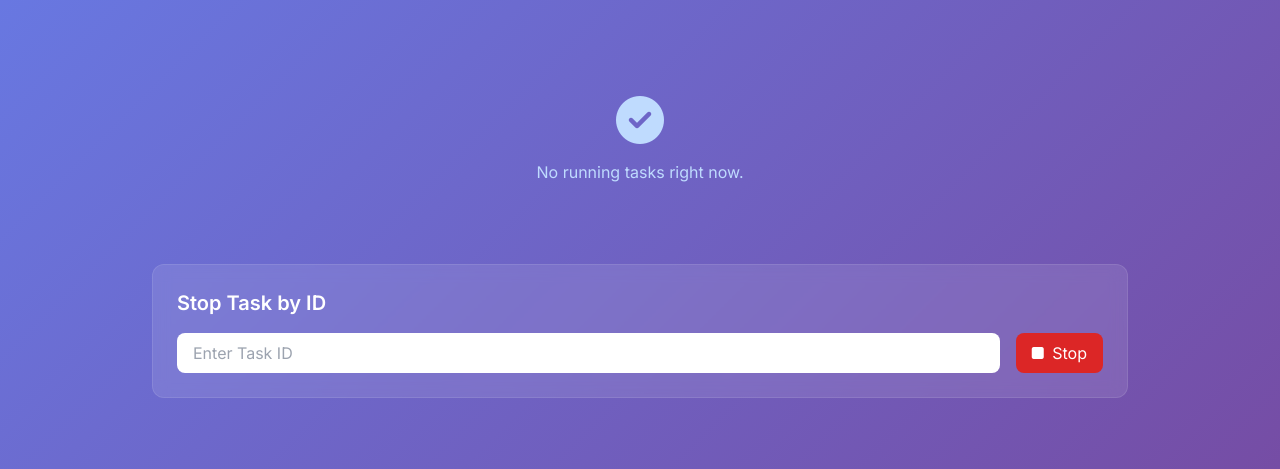
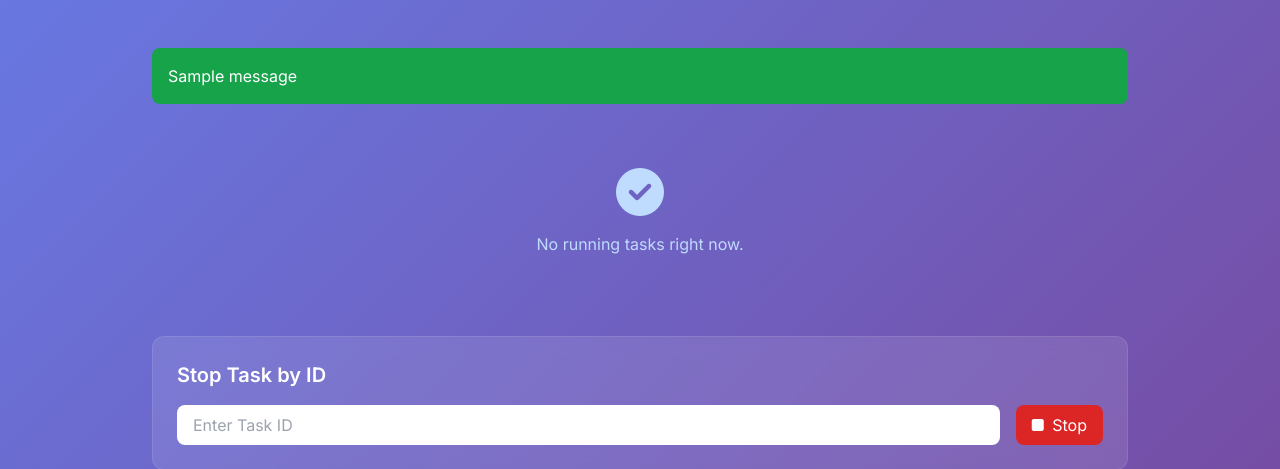
Before and after one commit to Roysujoy1447/New-Webx-Publicx, a Flask app: page /my_tasks in a window 1280 px wide. Shown: the part 256-725 px from the top of the page. Run offline with Flask 3, Linux system fonts and the light colour scheme; one stand-in notice (Sample message) is shown; some libraries are stand-ins or nearby versions.

Commit message:
Update my_tasks.html

```diff
--- a/templates/my_tasks.html
+++ b/templates/my_tasks.html
@@ -30,6 +30,20 @@
       </div>
     </header>
 
+    <!-- Flash Messages -->
+    {% with messages = get_flashed_messages(with_categories=true) %}
+      {% if messages %}
+        <div class="mb-4 space-y-2">
+          {% for category, message in messages %}
+            <div class="p-4 rounded-lg transition
+                        {% if category == 'success' %}bg-green-600 text-white{% else %}bg-red-600 text-white{% endif %}">
+              {{ message }}
+            </div>
+          {% endfor %}
+        </div>
+      {% endif %}
+    {% endwith %}
+
     <main>
       {% if tasks %}
         <div class="space-y-4">
@@ -40,7 +54,7 @@
               <p class="text-xs sm:text-sm text-blue-200">Type: {{ task.type }} | Status: {{ task.status }}</p>
             </div>
             <a href="/stop_task/{{ username }}/{{ task_id }}"
-               class="w-full sm:w-auto text-center px-4 py-2 bg-red-600 hover:bg-red-700 rounded-lg text-sm sm:text-base transition">
+               class="w-full sm:w-auto text-center px-4 py-2 bg-red-600 hover:bg-red-700 rounded-lg text-sm sm:text-base transition mt-2 sm:mt-0">
               <i class="fa-solid fa-stop mr-1"></i> Stop Task
             </a>
           </div>
```
